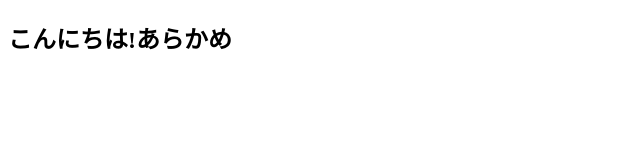
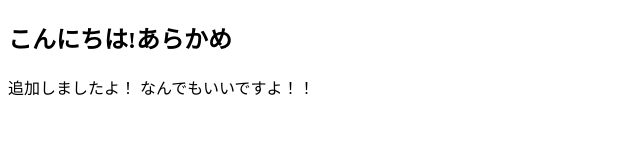
Before and after one commit to Oki-2301123/23011232arakameGitTest, a plain HTML site: page index.html in a window 1280 px wide. Shown: the whole page, without its empty margins (0-640 px from the left). Drawn offline with Linux system fonts and the light colour scheme.

Commit message:
新しく2行追加

```diff
--- a/index.html
+++ b/index.html
@@ -7,5 +7,7 @@
 </head>
 <body>
     <h2>こんにちは!あらかめ</h2>
+    追加しましたよ！
+    なんでもいいですよ！！
 </body>
 </html>
```
